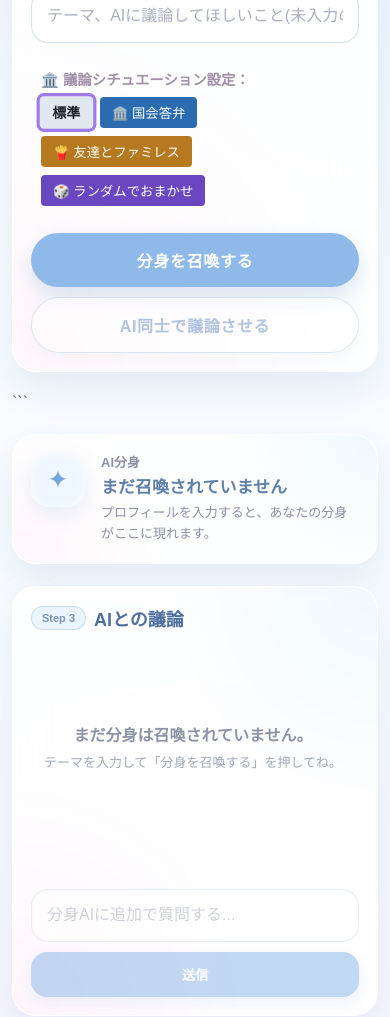
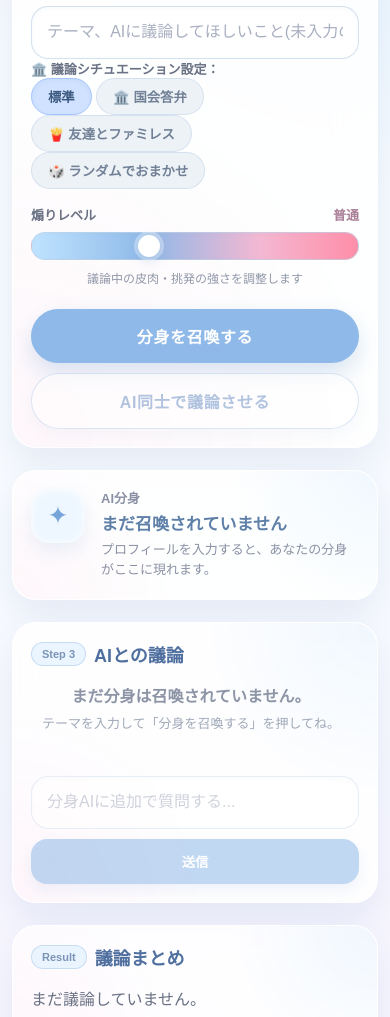
Before and after one commit to takuto1065/doppelgenger3, a website: page index.html in a window 390 px wide. Shown: the part 539-1556 px from the top of the page. Drawn offline with Linux system fonts and the light colour scheme.

Commit message:
ボタン変更、チャットスクロール

````diff
--- a/index.html
+++ b/index.html
@@ -17,6 +17,17 @@
       <p class="header-text">
         もう一人のあなたが、あなたの価値観で議論する。
       </p>
+
+      <div id="authArea" class="auth-area">
+        <div id="loggedOut" style="display:none;">
+          <a href="/auth/login" class="login-button">Googleでログイン</a>
+        </div>
+        <div id="loggedIn" style="display:none;" class="user-info">
+          <img id="userPicture" src="" alt="" class="user-avatar" />
+          <span id="userName"></span>
+          <a href="/auth/logout" class="logout-button">ログアウト</a>
+        </div>
+      </div>
     </header>
 
     <main class="main-layout">
@@ -32,13 +43,35 @@
           <input id="hobbyInput" type="text" placeholder="趣味">
           <textarea id="thoughtInput" placeholder="普段の考え方"></textarea>
           <input id="topicInput" type="text" placeholder="テーマ、AIに議論してほしいこと(未入力の場合AIが自動生成します。)">
-        </div> <div class="situation-selector" style="margin: 15px 0; padding: 10px; background: rgba(255,255,255,0.05); border-radius: 6px;">
-          <label style="font-weight: bold; display: block; margin-bottom: 8px; font-size: 0.9rem; color: #a090a8;">🏛️ 議論シチュエーション設定：</label>
-          <div style="display: flex; gap: 8px; flex-wrap: wrap;">
-            <button type="button" id="btn-standard" class="active" onclick="changeSituation('standard')" style="background: #4a5568; color: white; padding: 6px 12px; border: none; border-radius: 4px; cursor: pointer;">標準</button>
-            <button type="button" id="btn-diet" onclick="changeSituation('diet')" style="background: #2b6cb0; color: white; padding: 6px 12px; border: none; border-radius: 4px; cursor: pointer;">🏛️ 国会答弁</button>
-            <button type="button" id="btn-friends" onclick="changeSituation('friends')" style="background: #b7791f; color: white; padding: 6px 12px; border: none; border-radius: 4px; cursor: pointer;">🍟 友達とファミレス</button>
-            <button type="button" id="btn-random" onclick="changeSituationRandom()" style="background: #6b46c1; color: white; padding: 6px 12px; border: none; border-radius: 4px; cursor: pointer;">🎲 ランダムでおまかせ</button>
+        </div>
+
+        <div class="situation-selector">
+  <label class="situation-label">🏛️ 議論シチュエーション設定：</label>
+  <div class="button-group">
+    <button type="button" id="btn-standard" class="active" onclick="changeSituation('standard')">標準</button>
+    <button type="button" id="btn-diet" onclick="changeSituation('diet')">🏛️ 国会答弁</button>
+    <button type="button" id="btn-friends" onclick="changeSituation('friends')">🍟 友達とファミレス</button>
+    <button type="button" id="btn-random" onclick="changeSituationRandom()">🎲 ランダムでおまかせ</button>
+  </div>
+</div>
+
+        <div class="slider-container">
+          <div class="slider-top">
+            <span class="slider-title">煽りレベル</span>
+            <span id="roastLabel" class="roast-label">普通</span>
+          </div>
+
+          <input
+            type="range"
+            id="roastSlider"
+            min="0"
+            max="3"
+            step="1"
+            value="1"
+          >
+
+          <div class="roast-description">
+            議論中の皮肉・挑発の強さを調整します
           </div>
         </div>
 
@@ -50,7 +83,6 @@
           AI同士で議論させる
         </button>
       </section>
-      ```
 
       <section class="side-column">
         <section class="panel avatar-panel">
--- a/style.css
+++ b/style.css
@@ -95,6 +95,47 @@ select {
   margin-bottom: 28px;
 }
 
+.auth-area {
+  margin-top: 16px;
+  display: flex;
+  justify-content: center;
+}
+
+.login-button {
+  display: inline-block;
+  padding: 8px 20px;
+  background: #4285f4;
+  color: #fff;
+  border-radius: 8px;
+  text-decoration: none;
+  font-size: 14px;
+  font-weight: 600;
+}
+
+.login-button:hover { background: #3367d6; }
+
+.user-info {
+  display: flex;
+  align-items: center;
+  gap: 10px;
+  font-size: 14px;
+  color: #555;
+}
+
+.user-avatar {
+  width: 32px;
+  height: 32px;
+  border-radius: 50%;
+}
+
+.logout-button {
+  color: #888;
+  text-decoration: none;
+  font-size: 13px;
+}
+
+.logout-button:hover { text-decoration: underline; }
+
 .eyebrow {
   display: inline-block;
   margin: 0 0 10px;
@@ -139,7 +180,7 @@ select {
   display: grid;
   grid-template-columns: minmax(0, 1fr) minmax(360px, 1fr);
   gap: 22px;
-  align-items: stretch;
+  align-items: stretch; /* 左の高さに合わせる設定は残す */
 }
 
 /*
@@ -470,7 +511,8 @@ select:focus {
   これで右側の下の空白が減る。
 */
 .chat-panel {
-  flex: 1;
+  /* 💡重要：flex: 1 から「height: 500px;」などの固定値に変更します */
+  height: 500px; /* パソコン画面で見た時にちょうどいい高さに固定（450px〜550pxがおすすめ） */
   min-height: 0;
 
   display: flex;
@@ -485,15 +527,13 @@ select:focus {
 .chat-area {
   flex: 1;
   min-height: 0;
-  overflow-y: auto;
+  overflow-y: auto; /* 溢れたメッセージをスクロールさせる */
 
   display: flex;
   flex-direction: column;
   gap: 12px;
-
-  padding: 2px 4px 4px 0;
+  padding: 2px 8px 4px 0;
 }
-
 .empty-state {
   margin: auto;
   text-align: center;
@@ -740,17 +780,28 @@ select:focus {
   }
 
   .side-column {
-    height: auto;
-  }
+  display: flex;
+  flex-direction: column;
+  gap: 22px;
+  min-width: 0;
+  height: 100%;
+
+  /* 💡ここを追加：中身のパネルが縦に引き伸ばされるのをストップする */
+  justify-content: flex-start;
+}
 
   /*
     スマホ・タブレットでは画面に合わせて固定高さにする。
     長くなったらチャット内だけスクロール。
   */
   .chat-panel {
-    flex: none;
-    height: 470px;
-  }
+  flex: 1;
+  min-height: 0;
+  height: 600px; /* 💡PC全画面時のお好みの高さ（例: 550px〜650px辺りがおすすめ） */
+
+  display: flex;
+  flex-direction: column;
+}
 
   .result-grid {
     grid-template-columns: 1fr;
@@ -848,16 +899,130 @@ select:focus {
     padding: 13px 16px;
   }
 }
-/* 🏛️ シチュエーションボタンが選択されている時のスタイル */
-.situation-selector button.active {
-  background-color: #e2e8f0 !important; /* 背景を明るい白ベースに */
-  color: #1a202c !important;            /* 文字を濃い色にして目立たせる */
-  box-shadow: 0 0 0 3px #9f7aea;         /* 紫色の綺麗な光る枠線をつける */
-  font-weight: bold;
-  transform: scale(1.05);                /* 少しだけボタンを大きくする */
+/* 🏛️ シチュエーションボタン：通常時は淡いパステル色を適用 */
+.situation-selector button {
+  padding: 8px 16px;
+  border-radius: 999px;
+
+  /* 変更点：ボタンのベース色を薄いグレーブルーに設定 */
+  background-color: #edf2f7 !important;
+  /* 変更点：枠線を薄くして主張を抑える */
+  border: 1px solid rgba(190, 210, 230, 0.5) !important;
+  color: #718096 !important; /* 少し濃い文字色で読みやすく */
+
+  transition: all 0.25s ease;
+  cursor: pointer;
+  font-weight: 700;
 }
 
-/* ついでにボタンの隙間やポインターの基本設定 */
-.situation-selector button {
-  transition: all 0.2s ease;
+/* ホバーした時：少しだけ色を濃くして反応を示す */
+.situation-selector button:hover {
+  background-color: #e2e8f0 !important;
+  border-color: #cbd5e0 !important;
+  transform: translateY(-1px);
 }
+
+/* 選択されている時（.active）：明るいパステルブルーで強調 */
+.situation-selector button.active {
+  background-color: #d0e2ff !important;
+  color: #3d5a80 !important;
+  border: 1px solid #a4c4ff !important;
+  box-shadow: inset 0 2px 4px rgba(130, 160, 200, 0.1) !important;
+}
+
+/* =========================
+   Roast Slider
+========================= */
+
+.slider-container {
+  margin-top: 16px;
+  margin-bottom: 18px;
+}
+
+.slider-top {
+  display: flex;
+  justify-content: space-between;
+  align-items: center;
+  margin-bottom: 8px;
+}
+
+.slider-title {
+  color: #697184;
+  font-size: 13px;
+  font-weight: 800;
+}
+
+.roast-label {
+  color: #aa7f98;
+  font-size: 13px;
+  font-weight: 900;
+}
+
+/* スライダー本体 */
+#roastSlider {
+  width: 100%;
+  margin: 0;
+
+  appearance: none;
+  -webkit-appearance: none;
+
+  height: 8px;
+
+  background:
+    linear-gradient(
+      90deg,
+      #bfe3ff 0%,
+      #8fb9e8 35%,
+      #f4b8d2 70%,
+      #ff8ea8 100%
+    );
+
+  border-radius: 999px;
+  outline: none;
+}
+
+/* ツマミ（Chrome / Safari） */
+#roastSlider::-webkit-slider-thumb {
+  -webkit-appearance: none;
+
+  width: 22px;
+  height: 22px;
+
+  border-radius: 50%;
+  border: 3px solid white;
+
+  background: #ffffff;
+
+  box-shadow:
+    0 4px 12px rgba(120, 160, 210, 0.25),
+    0 0 0 4px rgba(255,255,255,0.35);
+
+  cursor: pointer;
+  transition: 0.2s ease;
+}
+
+#roastSlider::-webkit-slider-thumb:hover {
+  transform: scale(1.08);
+}
+
+/* Firefox対応 */
+#roastSlider::-moz-range-thumb {
+  width: 22px;
+  height: 22px;
+
+  border: none;
+  border-radius: 50%;
+
+  background: white;
+  cursor: pointer;
+}
+
+/* 説明文 */
+.roast-description {
+  margin-top: 10px;
+
+  color: #8f97a8;
+  font-size: 12px;
+  line-height: 1.6;
+  text-align: center;
+}
````
